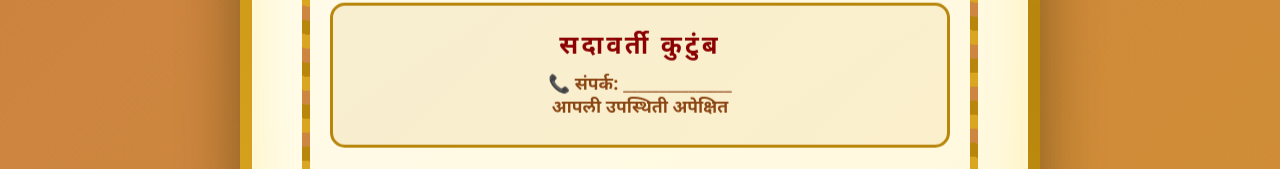
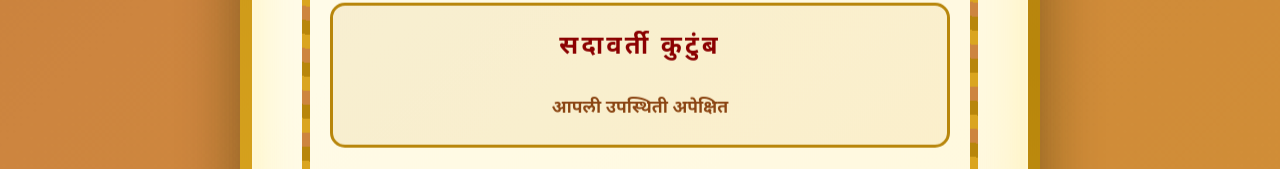
Before and after one commit to RohitSadavarti/invitation, a plain HTML site: page index.html in a window 1280 px wide. Shown: the part 2072-2241 px from the top of the page. Drawn offline with Linux system fonts and the light colour scheme.

Commit message:
Update index.html

```diff
--- a/index.html
+++ b/index.html
@@ -653,7 +653,7 @@
                 <div class="host-section">
                     <div class="host-name">सदावर्ती कुटुंब</div>
                     <div class="contact-info">
-                        📞 संपर्क: _______________<br>
+                        <br>
                         आपली उपस्थिती अपेक्षित
                     </div>
                 </div>
```
